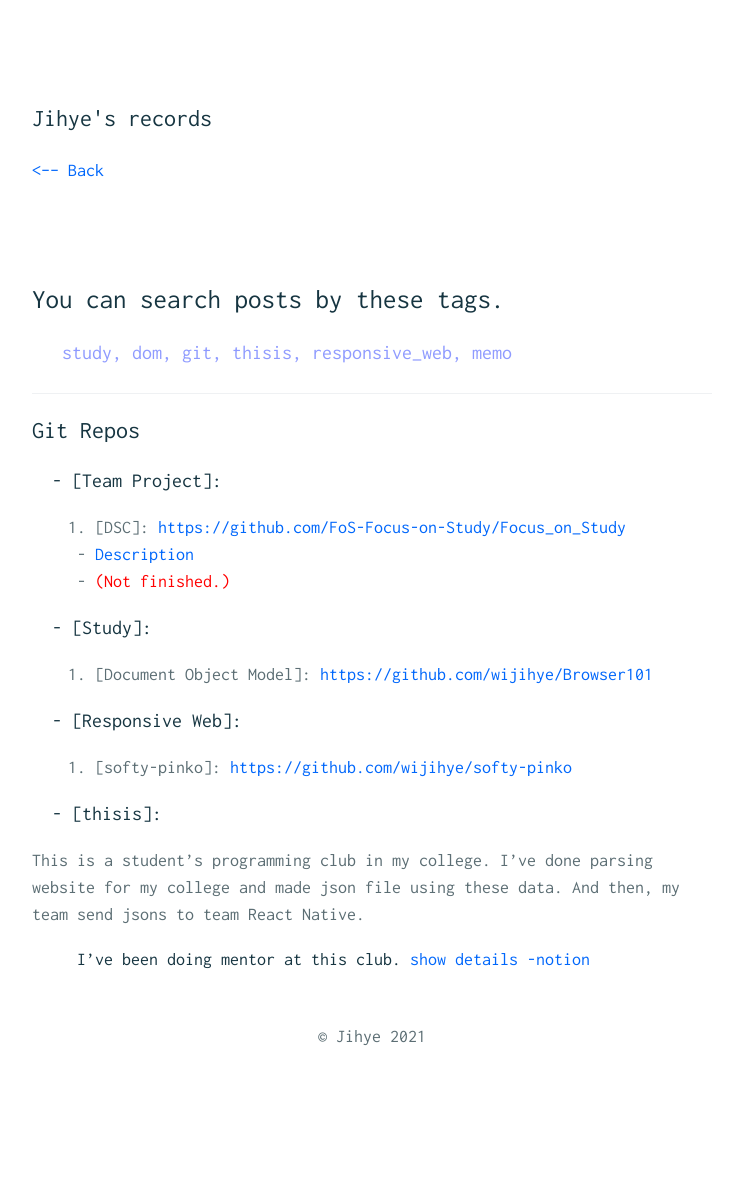
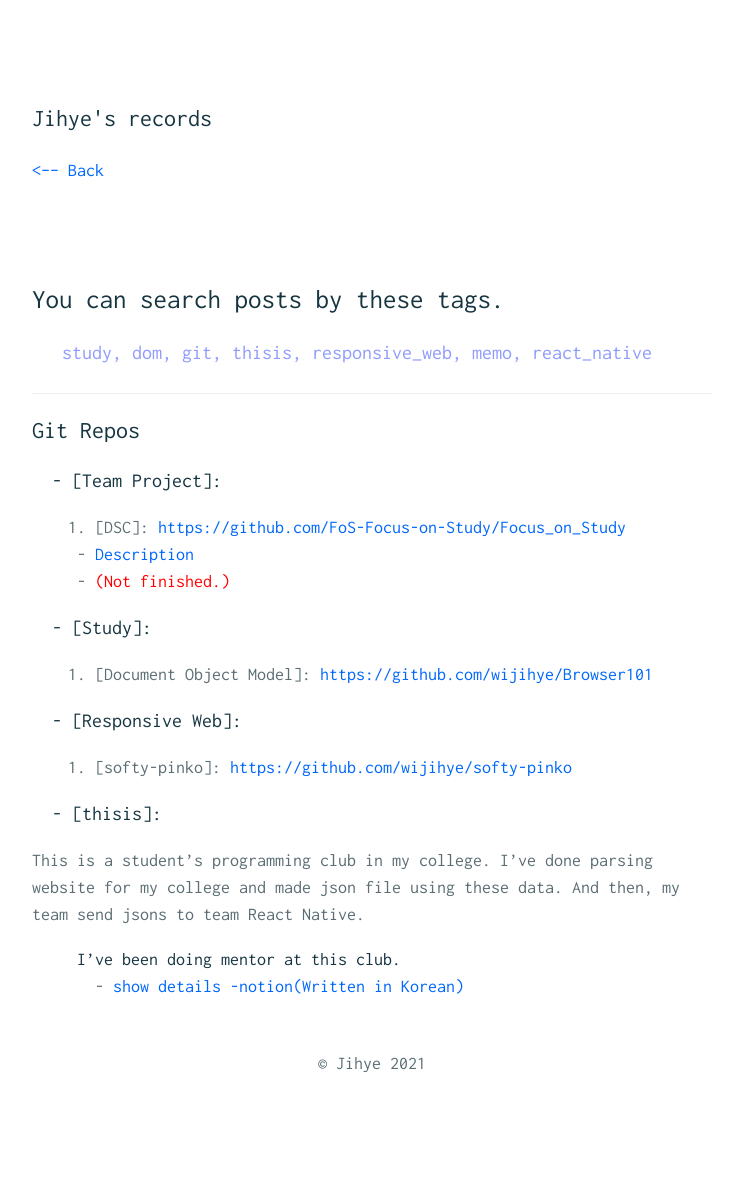
Before and after one commit to wijihye/wijihye.github.io, a Jekyll site: the page built from _pages/list.md, in a window 1280 px wide. Shown: the whole page, without its empty margins (268-1011 px from the left). Built offline with Jekyll 4.4.1, drawn with Linux system fonts in a browser that asks for light colours; before the commit the page ends 1150 px from its top, so only the background shows below that.

Commit message:
modify search list and spaces in thisis description

```diff
--- a/_pages/list.md
+++ b/_pages/list.md
@@ -6,7 +6,7 @@ permalink: /list/
 
 # You can search posts by these tags.
 
-### &nbsp;&nbsp; <span style="color:#8f9bff">study, dom, git, thisis, responsive_web, memo</span>
+### &nbsp;&nbsp; <span style="color:#8f9bff">study, dom, git, thisis, responsive_web, memo, react_native</span>
 
 ---
 
@@ -31,4 +31,5 @@ permalink: /list/
 This is a student's programming club in my college.
 I've done parsing website for my college and made json file using these data. And then, my team send jsons to team React Native.
 
-&nbsp;&nbsp;&nbsp;&nbsp; **I've been doing mentor at this club.** [show details -notion](https://www.notion.so/server-study2-14-5804ec0d949345e297a0ec85fa6e7bdd)
+&nbsp;&nbsp;&nbsp;&nbsp; **I've been doing mentor at this club.**
+&nbsp;&nbsp;&nbsp;&nbsp;&nbsp;&nbsp; - [show details -notion(Written in Korean)](https://www.notion.so/server-study2-14-5804ec0d949345e297a0ec85fa6e7bdd)
```
